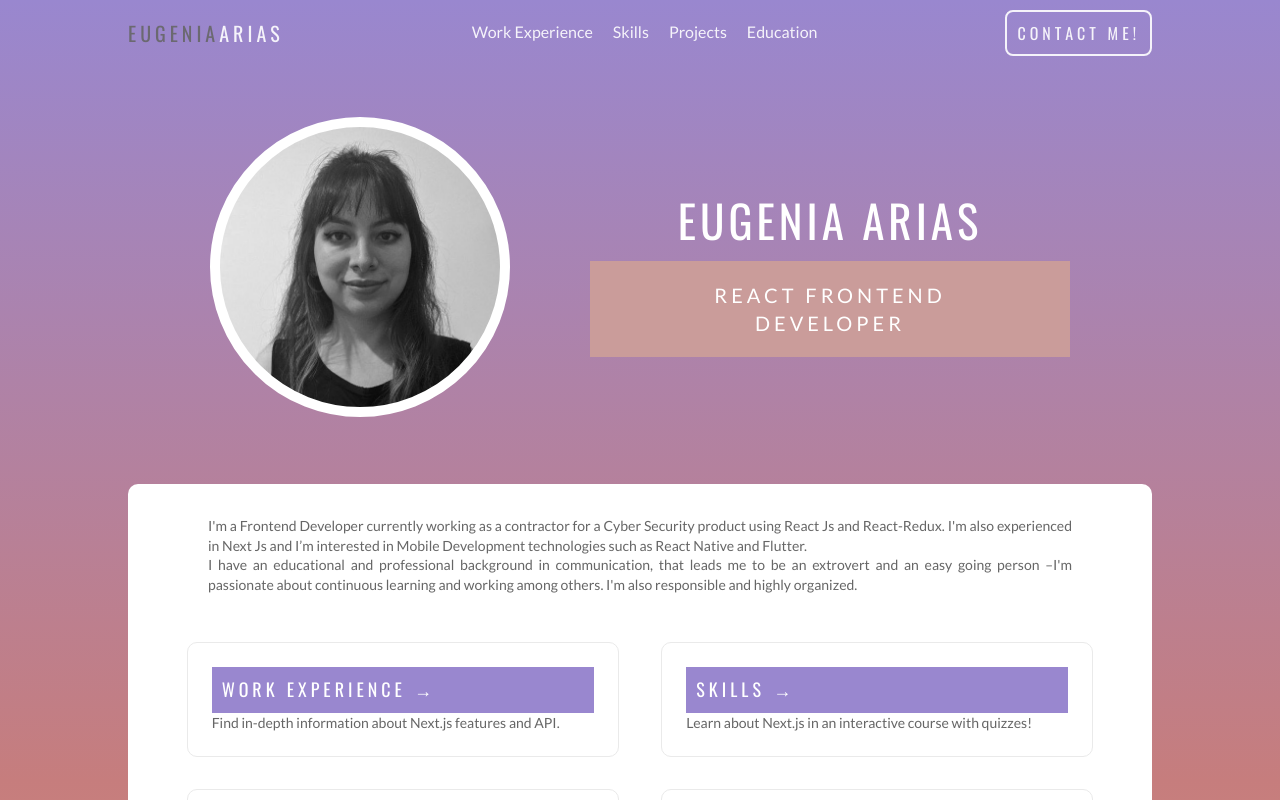
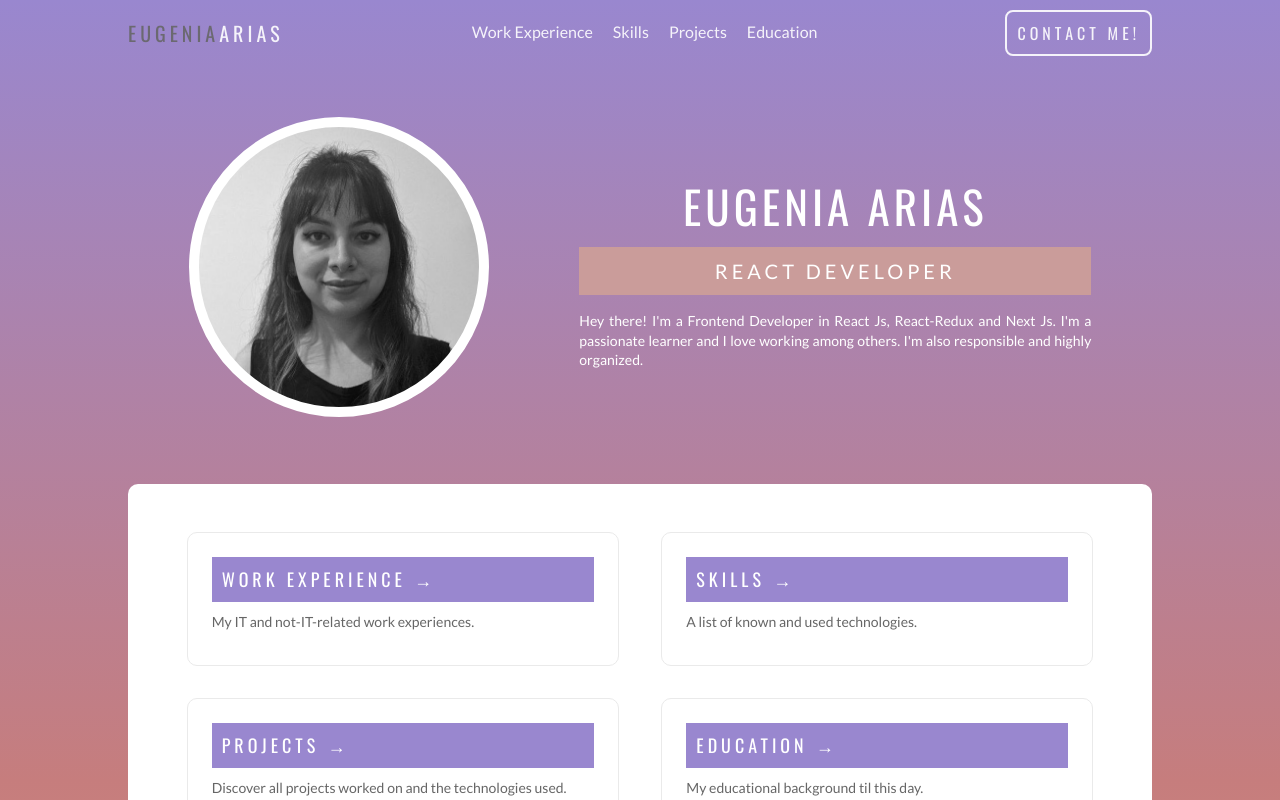
Before and after one commit to ariaseugeniab/eugenia-resume, a Next.js app: page / in a window 1280 px wide. Shown: the top 800 px of the page. Built offline with nearby package versions, Linux system fonts and the light colour scheme.

Commit message:
update imports

```diff
--- a/components/Carousel/Card/index.jsx
+++ b/components/Carousel/Card/index.jsx
@@ -46,7 +46,7 @@ const StyledTextContainer = styled.div`
 `;
 
 const StyledH1 = styled.h1`
-  font-family: ${theme.fontFamily.primary};
+  font-family: ${(props) => props.theme.fontFamily.primary};
   font-style: normal;
   font-weight: 900;
   font-size: ${({ mobile }) => (mobile ? "29px" : "48px")};
@@ -58,7 +58,7 @@ const StyledH1 = styled.h1`
 `;
 
 const StyledParragraph = styled.p`
-  font-family: ${theme.fontFamily.primary};
+  font-family: ${(props) => props.theme.fontFamily.primary};
   font-style: normal;
   font-weight: 500;
   font-size: ${({ mobile }) => (mobile ? "14px" : "24px")};
--- a/components/Carousel/DotIndicator/index.jsx
+++ b/components/Carousel/DotIndicator/index.jsx
@@ -64,7 +64,7 @@ const StyledText = styled.p`
 
 const DotInfo = styled(StyledText)`
   margin-left: ${dotSize / 2}px;
-  font-family: ${theme.fontFamily.primary};
+  font-family: ${(props) => props.theme.fontFamily.primary};
   font-style: normal;
   font-weight: 500;
   font-size: 24px;
--- a/components/Footer/Footer.jsx
+++ b/components/Footer/Footer.jsx
@@ -38,9 +38,9 @@ const Footer = () => {
 };
 
 const StyledFooter = styled.div`
-  background-color: ${theme.color.paleOrange};
+  background-color: ${(props) => props.theme.color.paleOrange};
   width: 100%;
-  border-top: ${theme.border.thin};
+  border-top: ${(props) => props.theme.border.thin};
   display: flex;
   justify-content: center;
   align-items: center;
@@ -63,19 +63,19 @@ const Column = styled.div`
 `;
 
 const StyledLink = styled(Link)`
-  color: ${theme.color.white};
+  color: ${(props) => props.theme.color.white};
 
   &:hover::after {
     width: 100%;
     transition: width 0.3s;
-    color: ${theme.color.grey};
+    color: ${(props) => props.theme.color.grey};
   }
   &:after {
     content: "";
     display: block;
     width: 0px;
     height: 3px;
-    background: ${theme.color.white};
+    background: ${(props) => props.theme.color.white};
     transition: width 0.3s ease 0s;
   }
 `;
--- a/components/Home/index.jsx
+++ b/components/Home/index.jsx
@@ -8,61 +8,52 @@ const Home = () => {
   return (
     <div>
       <Profile />
-
       <StyledArticle>
-        <AboutMeText>
-          <StyledText>
-            I'm a Frontend Developer currently working as a contractor for a
-            Cyber Security product using React Js and React-Redux. I'm also
-            experienced in Next Js and I’m interested in Mobile Development
-            technologies such as React Native and Flutter.
-          </StyledText>
-          <StyledText>
-            I have an educational and professional background in communication,
-            that leads me to be an extrovert and an easy going person –I'm
-            passionate about continuous learning and working among others. I'm
-            also responsible and highly organized.
-          </StyledText>
-        </AboutMeText>
         <CardsContainer>
           <Card href="/experience">
             <CardTitle>WORK EXPERIENCE &rarr;</CardTitle>
-            <StyledText>
-              Find in-depth information about Next.js features and API.
-            </StyledText>
+            <CardText>My IT and not-IT-related work experiences.</CardText>
+            <CardText isHidden>
+              <ul>
+                <li>
+                  <p>REACT DEVELOPER</p>
+                  <p>LOOPSTUDIO | sept 2021 – Present</p>
+                </li>
+                <li>
+                  <p>FRONT END Developer - Netsuite partner</p>
+                  <p>EUREKA LABS | oct 2020 – SEPT 2021</p>
+                </li>
+              </ul>
+            </CardText>
           </Card>
 
           <Card href="/skills">
             <CardTitle>SKILLS &rarr;</CardTitle>
-            <StyledText>
-              Learn about Next.js in an interactive course with quizzes!
-            </StyledText>
+            <CardText>A list of known and used technologies.</CardText>
           </Card>
 
           <Card href="/projects">
             <CardTitle>PROJECTS &rarr;</CardTitle>
-            <StyledText>
-              Discover and deploy boilerplate example Next.js projects.
-            </StyledText>
+            <CardText>
+              Discover all projects worked on and the technologies used.
+            </CardText>
           </Card>
           <Card href="/education">
             <CardTitle>EDUCATION &rarr;</CardTitle>
-            <StyledText>
-              Discover and deploy boilerplate example Next.js projects.
-            </StyledText>
+            <CardText>My educational background til this day.</CardText>
           </Card>
 
           <Card href="/other">
             <CardTitle>TRAINING, COURSES AND OTHER &rarr;</CardTitle>
-            <StyledText>
+            <CardText>
               Instantly deploy your Next.js site to a public URL with Vercel.
-            </StyledText>
+            </CardText>
           </Card>
           <Card href="/contact-me">
             <CardTitle>CONTACT ME! &rarr;</CardTitle>
-            <StyledText>
+            <CardText>
               Instantly deploy your Next.js site to a public URL with Vercel.
-            </StyledText>
+            </CardText>
           </Card>
         </CardsContainer>
       </StyledArticle>
@@ -72,50 +63,54 @@ const Home = () => {
 
 const StyledArticle = styled.div`
   padding: 2rem;
-  background-color: ${theme.color.white};
-  border-radius: ${theme.borderRadius.regular};
-`;
-
-const AboutMeText = styled.div`
-  width: 90%;
-  margin: auto;
+  background-color: ${(props) => props.theme.color.white};
+  border-radius: ${(props) => props.theme.borderRadius.regular};
 `;
 
 const CardsContainer = styled.div`
   display: flex;
-  align-items: center;
+  align-items: flex-start;
   justify-content: space-evenly;
   flex-wrap: wrap;
   max-width: 1200px;
-  margin-top: 2rem;
 `;
 
 const Card = styled(Link)`
   margin: 1rem;
   flex-basis: 45%;
   padding: 1.5rem;
-  /* padding-top: 0; */
   text-align: left;
   text-decoration: none;
-  background-color: ${theme.color.white};
-  border-radius: ${theme.borderRadius.regular};
+  background-color: ${(props) => props.theme.color.white};
+  border-radius: ${(props) => props.theme.borderRadius.regular};
   transition: color 0.15s ease, border-color 0.15s ease;
-  border: ${theme.border.thin};
-  box-shadow: ${theme.boxShadow.none};
+  border: ${(props) => props.theme.border.thin};
+  box-shadow: ${(props) => props.theme.boxShadow.none};
   cursor: pointer;
 
+  height: 134px;
+  overflow: hidden;
+
   &:hover {
-    border: ${theme.border.solidWhite1};
-    box-shadow: ${theme.boxShadow.grey};
+    border: ${(props) => props.theme.border.solidWhite1};
+    box-shadow: ${(props) => props.theme.boxShadow.grey};
+    height: 180px;
   }
 `;
 
 const CardTitle = styled(BasicTitle)`
-  background-color: ${theme.color.purple};
-  color: ${theme.color.white};
+  background-color: ${(props) => props.theme.color.purple};
+  color: ${(props) => props.theme.color.white};
   padding: 10px;
   font-size: 18px;
   font-weight: normal;
 `;
 
+const CardText = styled(StyledText)`
+  margin: 10px 0;
+  p {
+    color: ${({ isHidden }) => isHidden && theme.color.lightGrey};
+  }
+`;
+
 export default Home;
--- a/components/Profile/Profile.jsx
+++ b/components/Profile/Profile.jsx
@@ -1,5 +1,6 @@
 import styled from "@emotion/styled";
 import theme from "../../theme/theme";
+import { StyledText } from "../shared/Text/text";
 import Title from "../Shared/Title/Title";
 
 const Profile = () => {
@@ -10,15 +11,22 @@ const Profile = () => {
         <Title
           size="45px"
           color={theme.color.white}
-          width="80%"
+          width="90%"
           textAlign="center"
           margin="10px auto"
         >
           Eugenia Arias
         </Title>
         <DescriptionContainer>
-          <Description>REACT FRONTEND DEVELOPER</Description>
+          <Description>REACT DEVELOPER</Description>
         </DescriptionContainer>
+        <AboutMeText>
+          <StyledText>
+            Hey there! I'm a Frontend Developer in React Js, React-Redux and
+            Next Js. I'm a passionate learner and I love working among others.
+            I'm also responsible and highly organized.
+          </StyledText>
+        </AboutMeText>
       </RightContent>
     </ProfileContent>
   );
@@ -30,7 +38,7 @@ const ProfileContent = styled.div`
   align-items: center;
   gap: 30px;
   justify-content: space-evenly;
-  margin: 2rem;
+  margin: 2rem 0;
   padding: 35px 0;
 `;
 
@@ -40,8 +48,8 @@ const ImageContainer = styled.div`
   background-image: url(${({ image }) => image});
   background-position: 55% 35%;
   background-size: 110%;
-  border-radius: ${theme.borderRadius.circular};
-  border: ${theme.border.boldWhite};
+  border-radius: ${(props) => props.theme.borderRadius.circular};
+  border: ${(props) => props.theme.border.boldWhite};
   filter: grayscale(100%);
 `;
 
@@ -50,9 +58,9 @@ const RightContent = styled.div`
 `;
 
 const DescriptionContainer = styled.div`
-  background-color: ${theme.color.paleOrange};
-  padding: 20px;
-  color: ${theme.color.white};
+  background-color: ${(props) => props.theme.color.paleOrange};
+  padding: 10px;
+  color: ${(props) => props.theme.color.white};
 `;
 
 const Description = styled.h3`
@@ -61,8 +69,15 @@ const Description = styled.h3`
   line-height: 1.4;
   text-align: center;
   font-weight: 500;
-  width: 80%;
+  width: 90%;
   margin: auto;
 `;
 
+const AboutMeText = styled.div`
+  margin-top: 1rem;
+  p {
+    color: ${(props) => props.theme.color.white};
+  }
+`;
+
 export default Profile;
--- a/components/shared/Text/text.js
+++ b/components/shared/Text/text.js
@@ -1,19 +1,18 @@
 import styled from "@emotion/styled";
-import theme from "../../../theme/theme";
 
 export const StyledText = styled.p`
-  font-family: ${theme.fontFamily.lato};
-  font-size: ${theme.fontSize.xs};
-  color: ${theme.color.lightGrey};
-  line-height: ${theme.lineHeight.regular};
+  font-family: ${(props) => props.theme.fontFamily.lato};
+  font-size: ${(props) => props.theme.fontSize.xs};
+  color: ${(props) => props.theme.color.lightGrey};
+  line-height: ${(props) => props.theme.lineHeight.regular};
   text-align: justify;
 `;
 
 export const BasicTitle = styled.h1`
-  font-family: ${theme.fontFamily.oswald};
+  font-family: ${(props) => props.theme.fontFamily.oswald};
   text-transform: uppercase;
-  letter-spacing: ${theme.letterSpacing.title};
-  line-height: ${theme.lineHeight.regular};
+  letter-spacing: ${(props) => props.theme.letterSpacing.title};
+  line-height: ${(props) => props.theme.lineHeight.regular};
   font-weight: normal;
-  font-size: ${theme.fontSize.base};
+  font-size: ${(props) => props.theme.fontSize.base};
 `;
--- a/pages/_app.js
+++ b/pages/_app.js
@@ -21,7 +21,7 @@ export default function MyApp({ Component, pageProps }) {
 
 const MainContainer = styled.div`
   padding-top: 50px;
-  background: ${theme.color.purple};
+  background: ${(props) => props.theme.color.purple};
   background: linear-gradient(
     180deg,
     rgba(153, 135, 207, 1) 0%,
--- a/styles/globals.css
+++ b/styles/globals.css
@@ -80,8 +80,12 @@ ul {
 }
 
 ul {
-  padding: 0;
-  list-style: none;
+  padding: 20px;
+  /* list-style: none; */
+}
+
+li{
+  margin: 10px 0;
 }
 
 button {
```
Also changed, not shown: components/Header/Header.jsx (+10 -11 lines), pages/404.js (added, +12 -0 lines).
